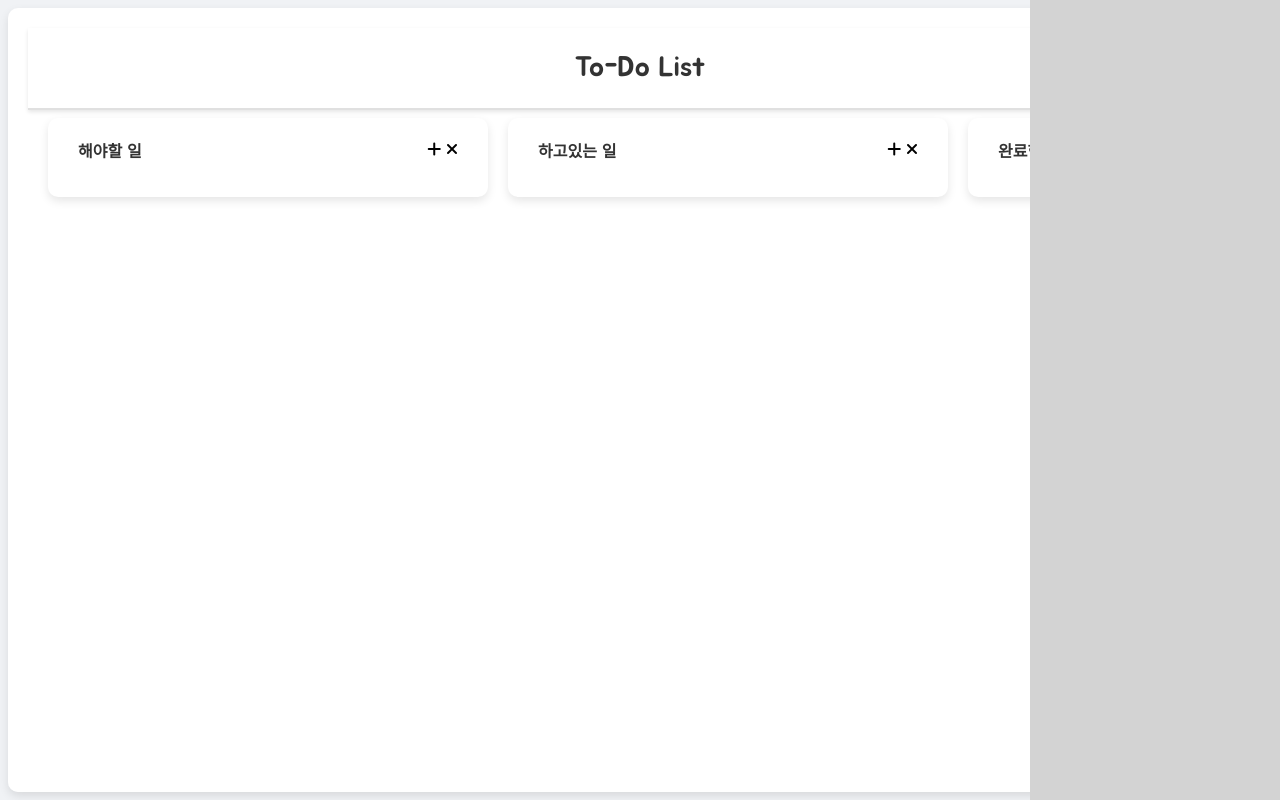
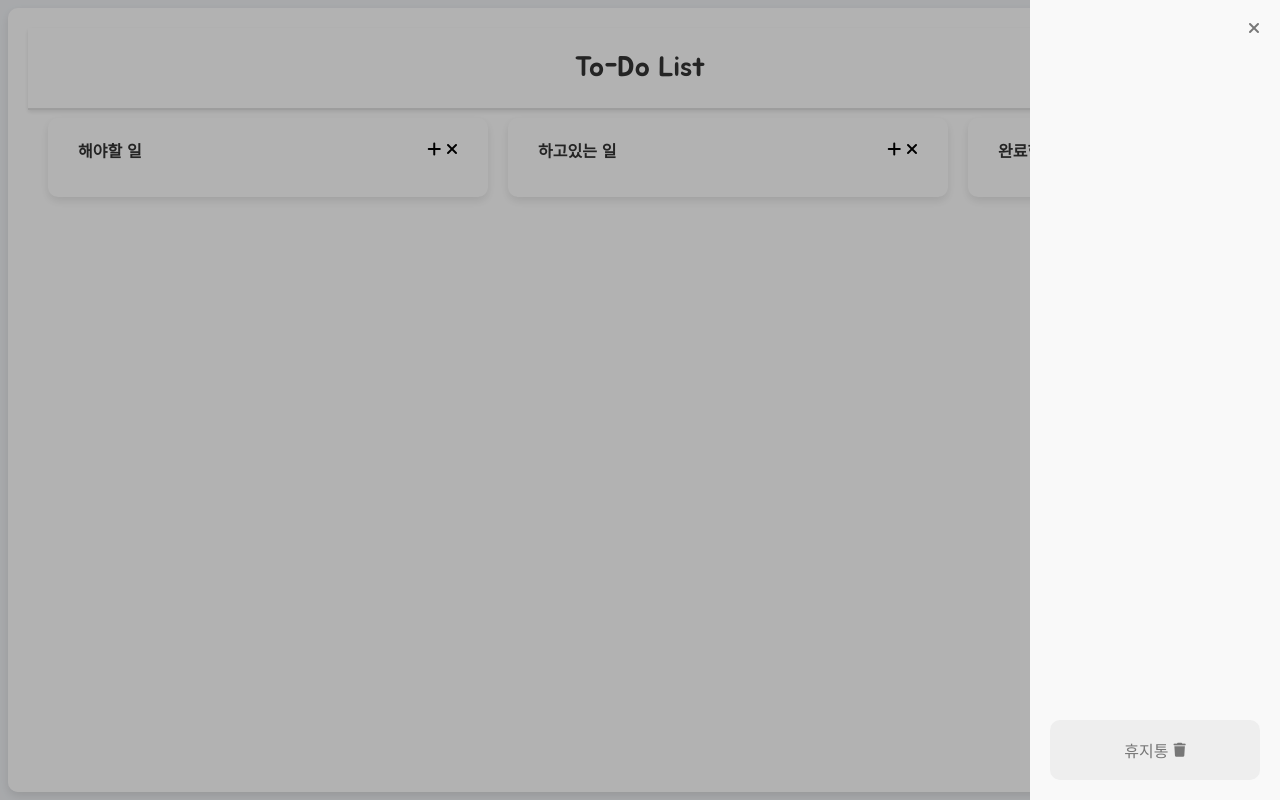
Before and after one commit to sumin0126/todos, a plain HTML site: page index.html in a window 1280 px wide. Both pictures are taken after a click on the icon 1221 px from the left and 68 px from the top of the page. Drawn offline with Linux system fonts and the light colour scheme.

Commit message:
feat : nav-bar 닫는 기능 추가
nav-bar 안에 x 버튼을 누르면 nav-bar가 닫힘

```diff
--- a/css/style.css
+++ b/css/style.css
@@ -27,7 +27,6 @@ main {
   background-color: #ffffff;
   color: #333333;
   box-shadow: 0 2px 4px rgba(0, 0, 0, 0.1);
-  z-index: 1;
 }
 
 .todo-header h1 {
@@ -271,11 +270,60 @@ main {
   right: -250px;
   width: 250px;
   height: 100vh;
-  background-color: lightgrey;
+  background-color: #f9f9f9;
+  z-index: 10;
   transition: 0.3s;
-  z-index: 5;
 }
 
 .nav-bar.active {
   right: 0;
 }
+
+.navbar-bg {
+  position: absolute;
+  top: 0;
+  left: 0;
+  background-color: rgba(0, 0, 0, 0.3);
+  width: 100%;
+  height: 100%;
+  display: none;
+}
+
+.navbar-bg.active {
+  display: block;
+}
+
+.close-navbar {
+  position: absolute;
+  top: 20px;
+  right: 20px;
+  color: #777777;
+}
+
+.trash-btn {
+  display: flex;
+  justify-content: center;
+  align-items: center;
+  position: absolute;
+  top: 90%;
+  left: 8%;
+  color: #777777;
+  cursor: pointer;
+  width: 210px;
+  height: 60px;
+  background-color: #eee;
+  border-radius: 10px;
+}
+
+.trash-btn:hover {
+  background-color: #e8e8e8;
+}
+
+.trash-btn p {
+  margin: 0;
+  margin-right: 5px;
+}
+
+.fa-trash {
+  font-size: 14px;
+}
--- a/index.html
+++ b/index.html
@@ -20,7 +20,16 @@
         <h1 class="header-center">To-Do List</h1>
         <i class="fa-solid fa-bars"></i>
       </section>
-      <div class="nav-bar"></div>
+
+      <!-- 내비게이션 바 -->
+      <div class="navbar-bg"></div>
+      <div class="nav-bar">
+        <i class="fa-solid fa-xmark close-navbar"></i>
+        <div class="trash-btn">
+          <p>휴지통</p>
+          <i class="fa-solid fa-trash"></i>
+        </div>
+      </div>
 
       <section class="todo-content">
         <!--첫번째 컬럼 -->
--- a/js/init.js
+++ b/js/init.js
@@ -30,8 +30,23 @@ document
   .querySelector('.add-column')
   .addEventListener('click', () => openInputModal(handleConfirmClick, closeModal, '등록', '취소'));
 
+/**
+ * 네비게이션바 이벤트
+ */
 const navBar = document.querySelector('.nav-bar');
+const navBarBg = document.querySelector('.navbar-bg');
 
 document.querySelector('.fa-bars').addEventListener('click', () => {
   navBar.classList.add('active');
+  navBarBg.classList.add('active');
 });
+
+document.querySelector('.close-navbar').addEventListener('click', () => {
+  navBar.classList.remove('active');
+  navBarBg.classList.remove('active');
+});
+
+document.querySelector('.navbar-bg').addEventListener('click', () => {
+  navBar.classList.remove('active');
+  navBarBg.classList.remove('active');
+});
```
